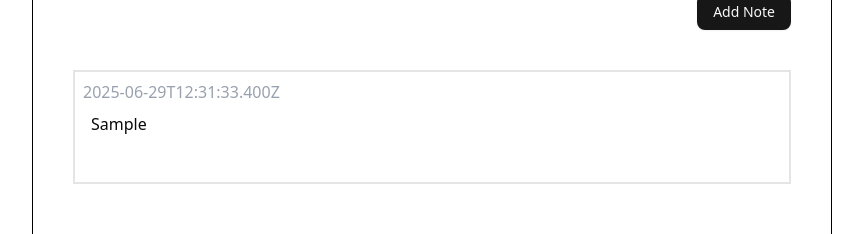
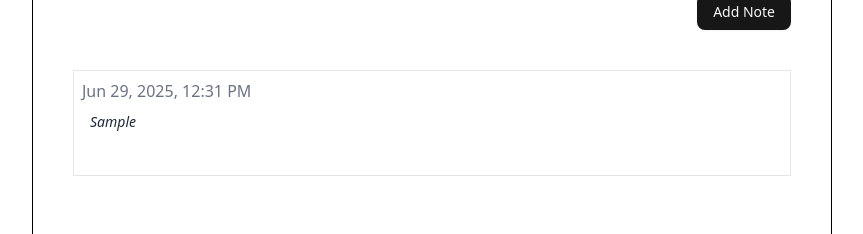
Before and after one commit to hritik-agarwal/minidiary, a Next.js app: page / in a window 1280 px wide. Both pictures are taken after typing "Sample" into the empty fields and a click on the button "Add Note". Shown: the part 319-553 px from the top of the page, without its empty margins (208-1071 px from the left). Built offline with nearby package versions, Linux system fonts and the light colour scheme.

Commit message:
Fix textarea

```diff
--- a/app/globals.css
+++ b/app/globals.css
@@ -133,11 +133,10 @@
 
 @layer utilities {
   .scrollbar::-webkit-scrollbar {
-    width: 5px;
-    height: 10px;
+    width: 0px;
   }
 
   .scrollbar::-webkit-scrollbar-thumb {
-    border: 3px solid #f6f7ed;
+    border: none;
   }
 }
--- a/app/page.js
+++ b/app/page.js
@@ -5,6 +5,7 @@ import { Trash, Pencil } from "lucide-react";
 import { Button } from "@/components/ui/button";
 import { Textarea } from "@/components/ui/textarea";
 import { cn } from "@/lib/utils";
+import ResizableTextarea from "@/components/ui/resizeTextarea";
 
 const LS_KEY = "mydiary:notes";
 
@@ -22,10 +23,6 @@ export default function Home() {
     const newNote = note.trim();
     if (newNote.trim().length === 0) {
       alert("Empty note! Please fill it before submitting");
-      return;
-    }
-    if (newNote.trim().length > 1000) {
-      alert("Max lenght of note should be less than 1000 characters");
       return;
     }
     setNotes([
@@ -62,6 +59,18 @@ export default function Home() {
     setEditNoteValue(e.target.value);
   }
 
+  function NoteDate({ iso }) {
+    const date = new Date(iso).toLocaleString(undefined, {
+      year: "numeric",
+      month: "short",
+      day: "numeric",
+      hour: "2-digit",
+      minute: "2-digit",
+    });
+
+    return <p className="text-gray-500">{date}</p>;
+  }
+
   useEffect(() => {
     let data = localStorage.getItem(LS_KEY);
     if (data) {
@@ -96,7 +105,7 @@ export default function Home() {
           <Button className="w-fit cursor-pointer">Add Note</Button>
         </form>
 
-        <div className="mt-10 overflow-scroll border scrollbar">
+        <div className="mt-10 overflow-scroll scrollbar">
           {notes
             .sort((a, b) => b.date - a.date)
             .map(({ id, text, date }) => (
@@ -106,19 +115,16 @@ export default function Home() {
                 onMouseOver={() => setEditNoteHover(id)}
                 onMouseLeave={() => setEditNoteHover(null)}
               >
-                <p className="text-gray-400">
-                  {date && typeof date == "string" ? date : date.toISOString()}
-                </p>
-                <textarea
+                <NoteDate iso={date} />
+                <ResizableTextarea
                   value={editNoteId === id ? editNoteValue : text}
                   disabled={editNoteId !== id}
                   onChange={handleEditNote}
+                  onBlur={() => handleEdit(id)}
                   className={cn(
-                    "w-full resize-none p-2",
-                    editNoteId === id && "border",
-                    editNoteHover === id && "h-[200px]"
+                    "w-full resize-none p-2 italic text-gray-800 text-[14px]",
+                    editNoteId === id && "border"
                   )}
-                  onBlur={() => handleEdit(id)}
                 />
                 {editNoteHover === id && (
                   <>
--- /dev/null
+++ b/components/ui/resizeTextarea.jsx
@@ -0,0 +1,23 @@
+import { useLayoutEffect, useRef } from "react";
+
+export default function ResizableTextarea({ value, ...rest }) {
+  const ref = useRef(null);
+
+  const fit = () => {
+    const el = ref.current;
+    if (!el) return;
+    el.style.height = 'auto';
+    el.style.height = el.scrollHeight + 'px';
+  };
+
+  useLayoutEffect(fit, [value]);
+
+  return (
+    <textarea
+      ref={ref}
+      value={value}
+      onInput={fit}
+      {...rest}
+    />
+  );
+}
```
